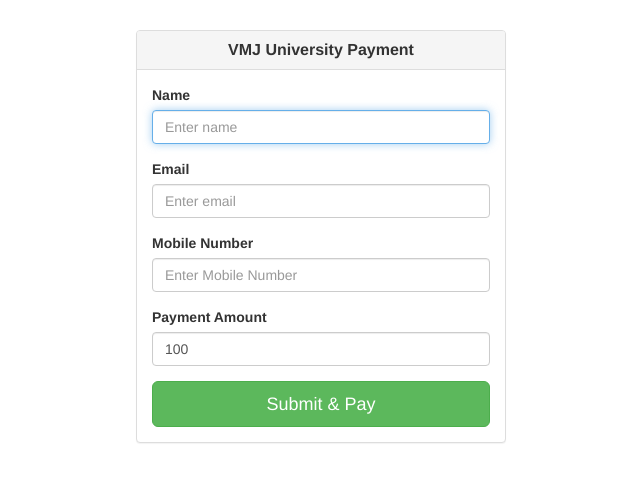
After one commit to topcodx/college-management-system, a PHP site: page /college-management-system/public_html/ in a window 1280 px wide. The commit adds this page. Shown: the top 482 px of the page, without its empty margins (159-799 px from the left). Run offline with PHP 8.4, Linux system fonts and the light colour scheme; some libraries are stand-ins or nearby versions.

Commit message:
fix issue

```diff
--- /dev/null
+++ b/public_html/index.php
@@ -0,0 +1,180 @@
+<!DOCTYPE html>
+<html>
+
+<head>
+    <title>How to Integrate Razorpay payment gateway in PHP | tutorialswebsite.com</title>
+    <link href="https://maxcdn.bootstrapcdn.com/bootstrap/3.3.7/css/bootstrap.min.css" rel="stylesheet" media="screen">
+    <script src="https://ajax.googleapis.com/ajax/libs/jquery/1.12.4/jquery.min.js"></script>
+    <script type="text/javascript" src="https://maxcdn.bootstrapcdn.com/bootstrap/3.3.7/js/bootstrap.min.js"></script>
+    <script src="https://checkout.razorpay.com/v1/checkout.js"></script>
+<style>
+    .container{
+        margin-top:30px;
+        width:800px;
+        margin-right:200px;
+    }
+    </style>
+</head>
+
+<body style="background-repeat: no-repeat;">
+    <div class="container">
+        <div class="row">
+            <div class="col-xs-12  col-md-6">
+                <div class="panel panel-default">
+                    <div class="panel-heading"
+                        style="display: flex; align-items: center; justify-content:center; margin:auto;">
+                        <h4 class="panel-title"><b>VMJ University Payment</b></h4>
+                    </div>
+
+                    <div class="panel-body">
+
+                        <div class="form-group">
+                            <label>Name</label>
+                            <input type="text" class="form-control" name="billing_name" id="billing_name"
+                                placeholder="Enter name" required="" autofocus="">
+                        </div>
+                        <div class="form-group">
+                            <label>Email</label>
+                            <input type="email" class="form-control" name="billing_email" id="billing_email"
+                                placeholder="Enter email" required="">
+                        </div>
+
+                        <div class="form-group">
+                            <label>Mobile Number</label>
+                            <input type="number" class="form-control" name="billing_mobile" id="billing_mobile"
+                                min-length="10" max-length="10" placeholder="Enter Mobile Number" required=""
+                                autofocus="">
+                        </div>
+
+                        <div class="form-group">
+                            <label>Payment Amount</label>
+                            <input type="text" class="form-control" name="payAmount" id="payAmount" value="100"
+                                placeholder="Enter Amount" required="" autofocus="">
+                        </div>
+
+                        <!-- submit button -->
+                        <button id="PayNow" class="btn btn-success btn-lg btn-block">Submit & Pay</button>
+
+                    </div>
+                </div>
+            </div>
+        </div>
+    </div>
+    <script>
+    //Pay Amount
+    jQuery(document).ready(function($) {
+
+        jQuery('#PayNow').click(function(e) {
+
+            var paymentOption = '';
+            let billing_name = $('#billing_name').val();
+            let billing_mobile = $('#billing_mobile').val();
+            let billing_email = $('#billing_email').val();
+            var shipping_name = $('#billing_name').val();
+            var shipping_mobile = $('#billing_mobile').val();
+            var shipping_email = $('#billing_email').val();
+            var paymentOption = "netbanking";
+            var payAmount = $('#payAmount').val();
+
+            var request_url = "submitpayment.php";
+            var formData = {
+                billing_name: billing_name,
+                billing_mobile: billing_mobile,
+                billing_email: billing_email,
+                shipping_name: shipping_name,
+                shipping_mobile: shipping_mobile,
+                shipping_email: shipping_email,
+                paymentOption: paymentOption,
+                payAmount: payAmount,
+                action: 'payOrder'
+            }
+
+            $.ajax({
+                type: 'POST',
+                url: request_url,
+                data: formData,
+                dataType: 'json',
+                encode: true,
+            }).done(function(data) {
+
+                if (data.res == 'success') {
+                    var orderID = data.order_number;
+                    var orderNumber = data.order_number;
+                    var options = {
+                        "key": "rzp_test_0hKfyx5zEaIP5R", // Enter the Key ID generated from the Dashboard
+                        "amount": data.userData
+                        .amount, // Amount is in currency subunits. Default currency is INR. Hence, 50000 refers to 50000 paise
+                        "currency": "INR",
+                        "name": "Tutorialswebsite", //your business name
+                        "description": data.userData.description,
+                        "image": "https://www.tutorialswebsite.com/wp-content/uploads/2022/02/cropped-logo-tw.png",
+                        "order_id": data.userData
+                        .rpay_order_id, //This is a sample Order ID. Pass
+                        "handler": function(response) {
+
+                            window.location.replace(
+                                "http://localhost/college-management-system/public_html/payment-success.php?oid=" +
+                                orderID + "&rp_payment_id=" + response
+                                .razorpay_payment_id + "&rp_signature=" + response
+                                .razorpay_signature);
+
+                        },
+                        "modal": {
+                            "ondismiss": function() {
+                                window.location.replace(
+                                    "http://localhost/college-management-system/public_html/payment-success.php?oid=" +
+                                    orderID);
+                            }
+                        },
+                        "prefill": { //We recommend using the prefill parameter to auto-fill customer's contact information especially their phone number
+                            "name": data.userData.name, //your customer's name
+                            "email": data.userData.email,
+                            "contact": data.userData
+                                .mobile //Provide the customer's phone number for better conversion rates
+                        },
+                        "notes": {
+                            "address": "Tutorialswebsite"
+                        },
+                        "config": {
+                            "display": {
+                                "blocks": {
+                                    "banks": {
+                                        "name": 'Pay using ' + paymentOption,
+                                        "instruments": [
+
+                                            {
+                                                "method": paymentOption
+                                            },
+                                        ],
+                                    },
+                                },
+                                "sequence": ['block.banks'],
+                                "preferences": {
+                                    "show_default_blocks": true,
+                                },
+                            },
+                        },
+                        "theme": {
+                            "color": "#3399cc"
+                        }
+                    };
+                    var rzp1 = new Razorpay(options);
+                    rzp1.on('payment.failed', function(response) {
+
+                        window.location.replace(
+                            "http://localhost/college-management-system/public_html/payment-failed.php?oid=" +
+                            orderID + "&reason=" + response.error.description +
+                            "&paymentid=" + response.error.metadata.payment_id);
+
+                    });
+                    rzp1.open();
+                    e.preventDefault();
+                }
+
+            });
+        });
+    });
+    </script>
+</body>
+
+</html>
--- a/student/student-fee.php
+++ b/student/student-fee.php
@@ -34,6 +34,9 @@
             <div class="text-center d-flex flex-wrap flex-md-nowrap pt-3 pb-2 mb-3 text-white admin-dashboard pl-3">
                 <h4 class="">Student Fee Summary</h4>
             </div>
+
+            <button style="background-color: #007bff; color: #fff; cursor: pointer; border-radius: 5px; font-size: 16px; width: 100px; display: flex; justify-content: center; align-items: center;" onclick="window.location.href = 'http://localhost/college-management-system/public_html/';">PAY NOW</button>
+
             <div class="row">
                 <div class="col-md-12">
                     <section class="border mt-3">
@@ -72,6 +75,7 @@
                         </table><br>
                         <div class="container">
 
+
                             <button
                                 style="background-color: #007bff; color: #fff; border: none; padding: 10px 20px; cursor: pointer; border-radius: 5px; font-size: 16px; width:100px;	 margin-left:1050px;"
                                 onclick="window.print()">Print</button>
```
Also changed, not shown: public_html/payment-failed.php (added, +8 -0 lines), public_html/payment-success.php (added, +8 -0 lines), public_html/submitpayment.php (added, +96 -0 lines).
